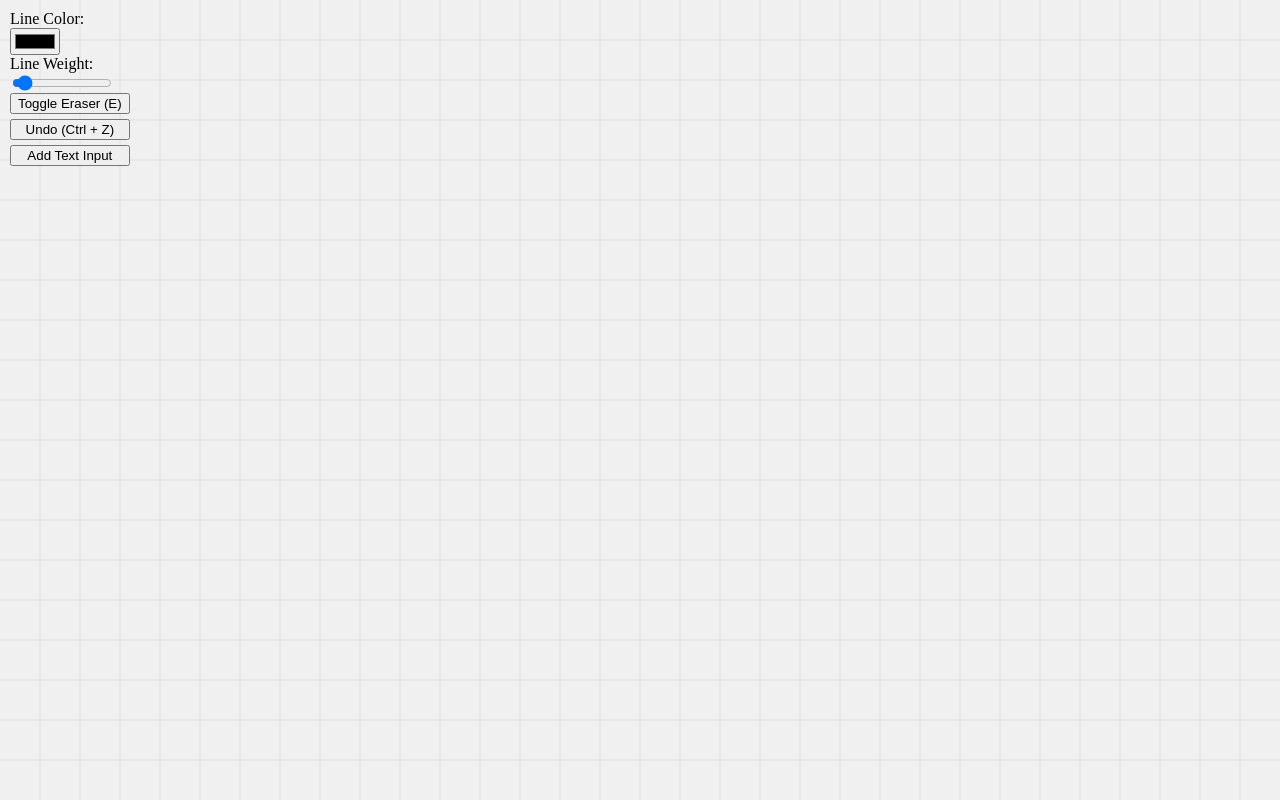
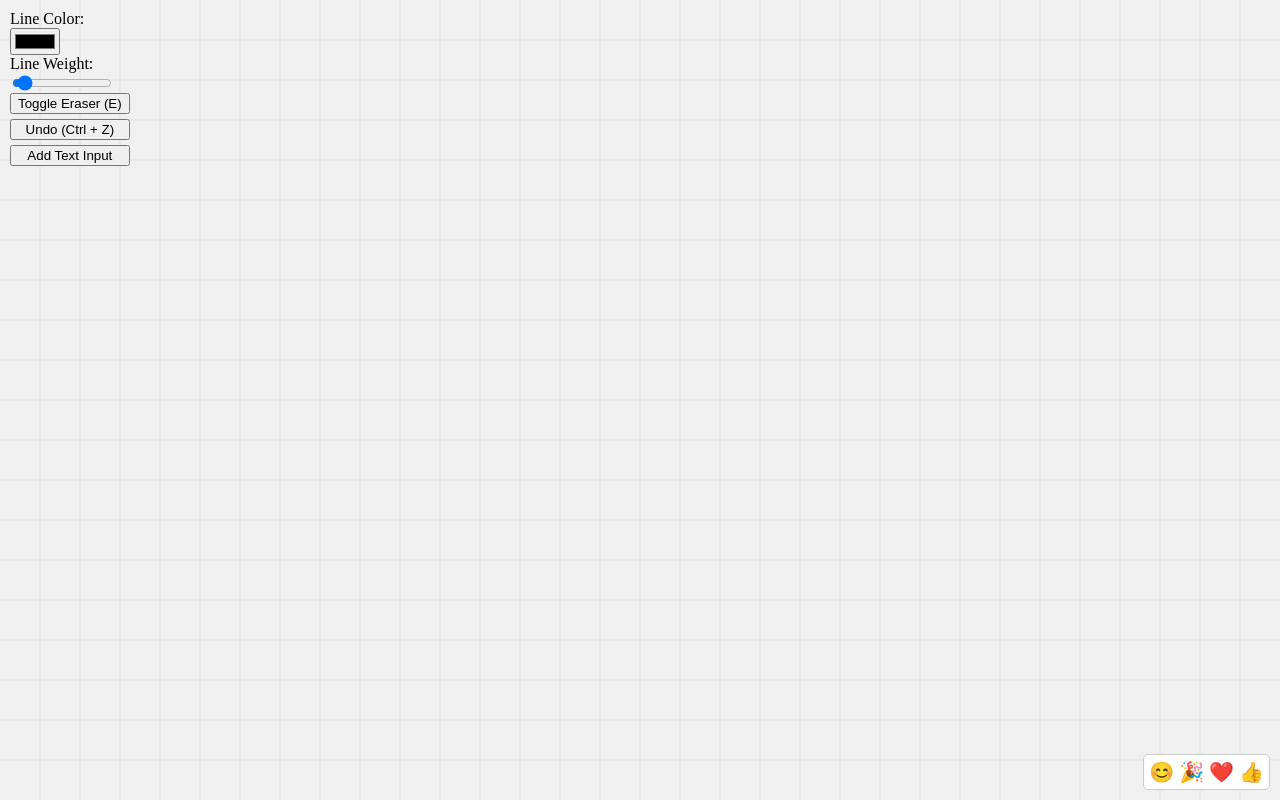
Before and after one commit to AnthonyBoetcher/eva, a plain HTML site: page index.html in a window 1280 px wide. Drawn offline with Linux system fonts and the light colour scheme.

Commit message:
Add files via upload

```diff
--- a/index.html
+++ b/index.html
@@ -3,7 +3,7 @@
 <head>
   <meta charset="UTF-8">
   <meta name="viewport" content="width=device-width, initial-scale=1.0">
-  <title>Doodle Board with Grid</title>
+  <title>Eva</title>
   <style>
     body {
       margin: 0;
@@ -34,6 +34,25 @@
       z-index: 1000;
       display: flex;
       flex-direction: column;
+    }
+
+    #emojiToolbar {
+      position: fixed;
+      bottom: 10px;
+      right: 10px;
+      z-index: 1000;
+      display: flex;
+      flex-wrap: wrap;
+      gap: 5px;
+      background-color: #fff;
+      padding: 5px;
+      border: 1px solid #ccc;
+      border-radius: 5px;
+    }
+
+    .emoji {
+      font-size: 20px;
+      cursor: move;
     }
 
     .toolbar-button {
@@ -79,6 +98,13 @@
     <button class="toolbar-button" onclick="toggleEraser()">Toggle Eraser (E)</button>
     <button class="toolbar-button" onclick="undo()">Undo (Ctrl + Z)</button>
     <button class="toolbar-button" onclick="addTextInput()">Add Text Input</button>
+  </div>
+  <div id="emojiToolbar">
+    <span class="emoji" draggable="true" ondragstart="drag(event)" onclick="addEmoji('😊')">😊</span>
+    <span class="emoji" draggable="true" ondragstart="drag(event)" onclick="addEmoji('🎉')">🎉</span>
+    <span class="emoji" draggable="true" ondragstart="drag(event)" onclick="addEmoji('❤️')">❤️</span>
+    <span class="emoji" draggable="true" ondragstart="drag(event)" onclick="addEmoji('👍')">👍</span>
+    <!-- Add more emojis as needed -->
   </div>
 
   <script>
@@ -243,6 +269,15 @@
       }
     });
 
+    function addEmoji(emoji) {
+      const canvas = document.getElementById("whiteboard");
+      const context = canvas.getContext("2d");
+
+      context.font = "30px Arial";
+      context.fillStyle = lineColor;
+      context.fillText(emoji, 50, 50); // You can adjust the position
+    }
+
     function addTextInput() {
       const textInput = document.createElement("div");
       textInput.className = "textInput";
@@ -260,7 +295,8 @@
       const deleteButton = document.createElement("button");
       deleteButton.className = "deleteButton";
       deleteButton.innerHTML = "Delete";
-      deleteButton.onclick = function () {
+      deleteButton.onclick = function (e) {
+        e.stopPropagation(); // Prevent the click event from reaching the canvas
         document.body.removeChild(textInput);
       };
       textInput.appendChild(deleteButton);
@@ -300,6 +336,20 @@
       // Do something with the updated text content if needed
       console.log(textArea.value);
     }
+
+    function drag(e) {
+      e.dataTransfer.setData("text", e.target.innerText);
+    }
+
+    function allowDrop(e) {
+      e.preventDefault();
+    }
+
+    function drop(e) {
+      e.preventDefault();
+      const data = e.dataTransfer.getData("text");
+      addEmoji(data);
+    }
   </script>
 </body>
 </html>
```
